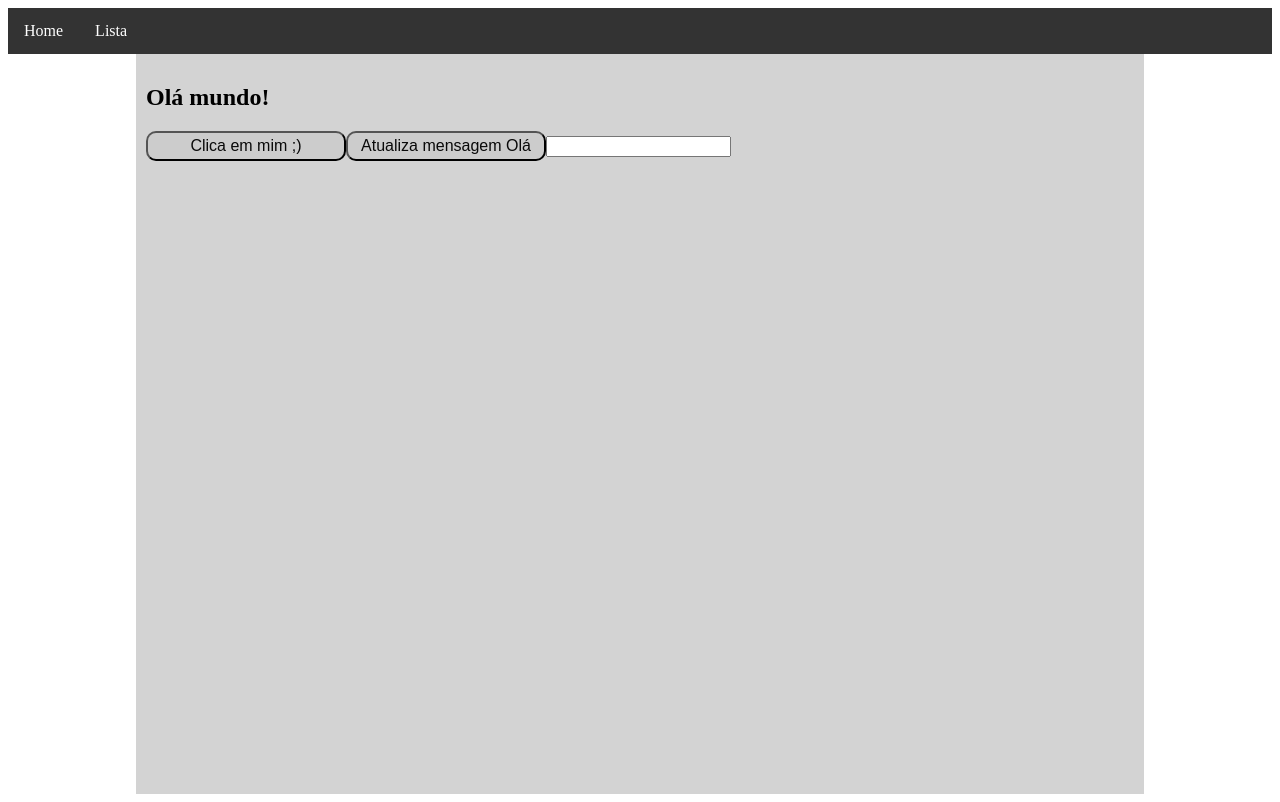
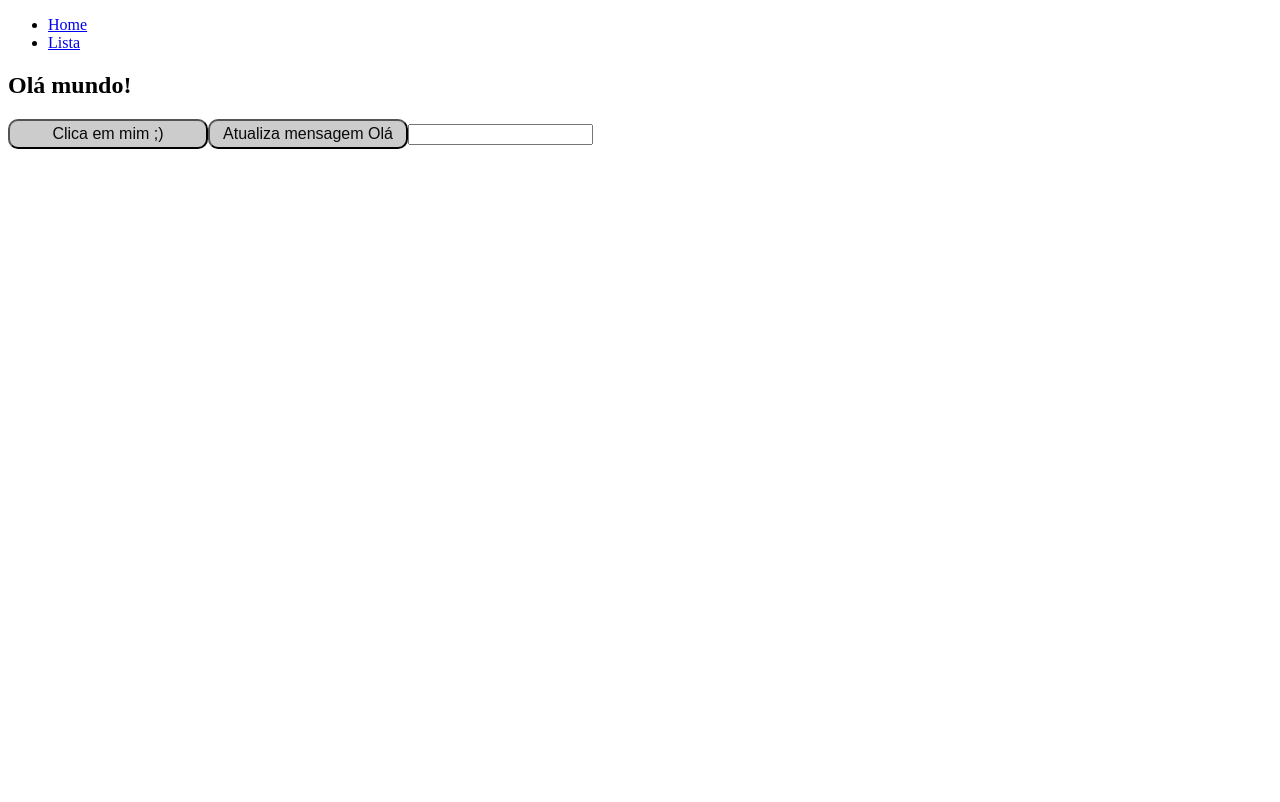
Before and after one commit to Drakgos/Tarefa-Lista, a Next.js app: page / in a window 1280 px wide. Built offline with nearby package versions, Linux system fonts and the light colour scheme.

Commit message:
Mudanças no globall css

```diff
--- a/src/app/globals.css
+++ b/src/app/globals.css
@@ -1,31 +1,36 @@
-.mainPage{
-  margin-left: 10vw;
-  margin-right: 10vw;
-  height: 90vh;
-  padding: 10px;
-  background-color: lightgray;
+.main {
+  display: flex;
+  flex-direction: column;
+  align-items: center;
+  justify-content: center;
+  min-height: 90vh;
+  gap: 1.5rem;
+  padding: 2rem;
 }
 
-ul {
-  list-style-type: none;
-  margin: 0;
-  padding: 0;
-  overflow: hidden;
-  background-color: #333333;
+.card {
+  background: white;
+  border: 1px solid #e5e5e5;
+  border-radius: 12px;
+  padding: 2.5rem 2rem;
+  width: 100%;
+  max-width: 400px;
+  display: flex;
+  flex-direction: column;
+  align-items: center;
+  gap: 1.5rem;
 }
 
-ul li {
-  float: left;
+.btnCust {
+  width: 100%;
+  padding: 10px 0;
+  border-radius: 8px;
+  border: 1px solid #ddd;
+  background: transparent;
+  font-size: 14px;
+  cursor: pointer;
 }
 
-ul li a {
-  display: block;
-  color: white;
-  text-align: center;
-  padding: 14px 16px;
-  text-decoration: none;
+.btnCust:hover {
+  background: #f5f5f5;
 }
-
-ul li a:hover {
-  background-color: #111111;
-}
```
